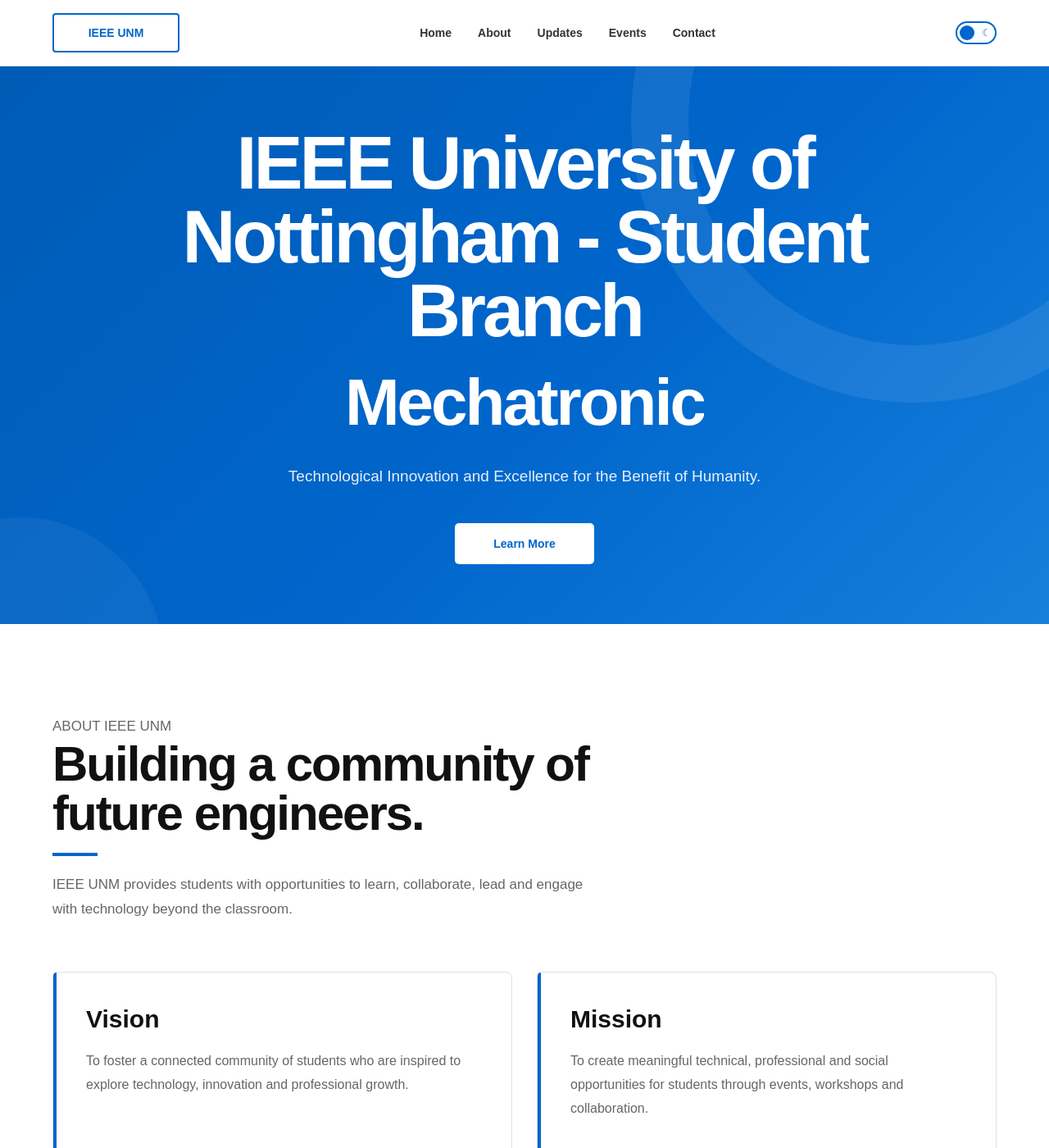
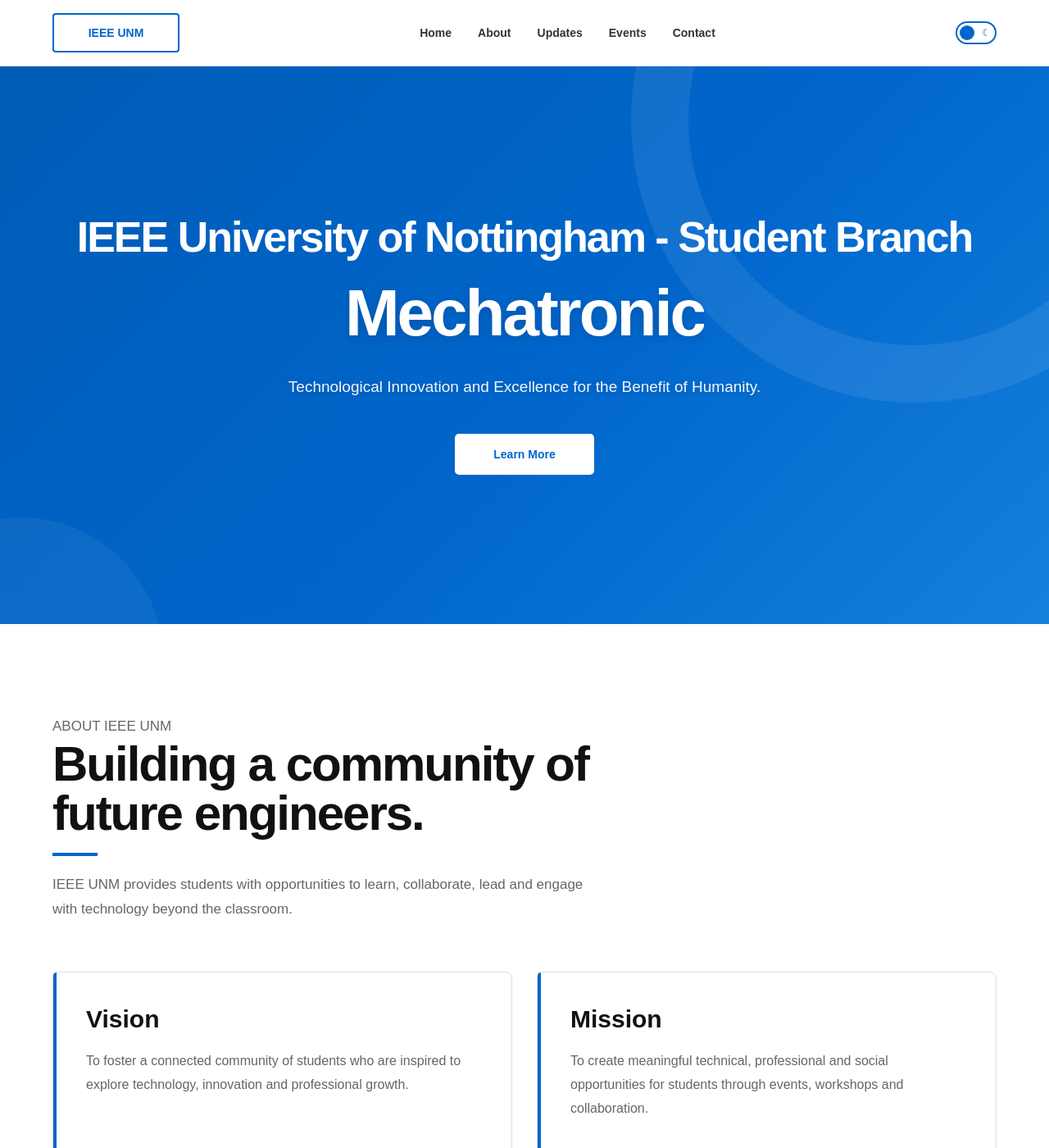
Before and after one commit to Tofu06/IEEE_UNM_websitetest, a Jekyll site: the page built from index.html, in a window 1280 px wide and 1400 px high. Shown: the whole window at 82% size. Built offline with Jekyll 4.4.1, drawn with Linux system fonts in a browser that asks for light colours.

Commit message:
Updated mode transition + fixed missing link

```diff
--- a/_config.yml
+++ b/_config.yml
@@ -1,7 +1,7 @@
 title: IEEE UNM
 email: ''
 description: IEEE University of Nottingham Malaysia Student Branch
-url: ''
+url: "https://tofu06.github.io"
 baseurl: '/IEEE-UNM-website'
 markdown: kramdown
 permalink: /updates/:year/:month/:day/:title/
--- a/assets/css/style.css
+++ b/assets/css/style.css
@@ -499,7 +499,7 @@
 }
 
 /* =========================================================
-   DARK MODE TRANSITION
+   DARK/LIGHT MODE TRANSITION
    ========================================================= */
 
 .theme-transition {
@@ -515,23 +515,32 @@
 
     pointer-events: none;
 
+    background: var(--transition-color);
+
     clip-path: circle(
-        0% at var(--transition-x) var(--transition-y)
+        0px at var(--transition-x) var(--transition-y)
     );
 
-    transition: clip-path 0.7s cubic-bezier(0.4, 0, 0.2, 1);
+    transition: none;
 }
 
 .theme-transition.expand {
     clip-path: circle(
-        150% at var(--transition-x) var(--transition-y)
+        var(--transition-radius)
+        at var(--transition-x) var(--transition-y)
     );
+
+    transition:
+        clip-path 0.55s cubic-bezier(0.4, 0, 0.2, 1);
 }
 
 .theme-transition.contract {
     clip-path: circle(
-        0% at var(--transition-x) var(--transition-y)
+        0px at var(--transition-x) var(--transition-y)
     );
+
+    transition:
+        clip-path 0.55s cubic-bezier(0.4, 0, 0.2, 1);
 }
 
 /* -------------------------
@@ -627,7 +636,7 @@
             #1680dc 100%
         );
 
-    color: var(--white);
+    color: #ffffff;
 }
 
 
@@ -672,12 +681,10 @@
     position: relative;
     z-index: 1;
 
-    width: min(90%, 1000px);
+    width: min(90%, 1200px);
 
     display: flex;
-
     flex-direction: column;
-
     align-items: center;
     justify-content: center;
 
@@ -685,19 +692,31 @@
 }
 
 .hero-content h1 {
+    width: 100%;
+    white-space: nowrap;
+    text-align: center;
+
+    font-size: 52px;
+    letter-spacing: -2px;
+}
+
+/* Main title */
+
+.hero-content h1 {
+    width: 100%;
+
     margin-bottom: 20px;
 
-    color: var(--white);
-
-    font-size: clamp(50px, 8vw, 90px);
-
+    color: #ffffff;
+
+    font-size: 52px;
     line-height: 1;
 
-    letter-spacing: -4px;
-
+    letter-spacing: -2px;
     font-weight: 800;
-}
-
+
+    white-space: nowrap;
+}
 
 /* Rotating discipline */
 
@@ -716,7 +735,7 @@
 #rotatingText {
     display: inline-block;
 
-    color: var(--white);
+    color: #ffffff;
 
     font-size: clamp(45px, 7vw, 80px);
 
@@ -725,6 +744,9 @@
     letter-spacing: -3px;
 
     font-weight: 700;
+
+    text-shadow:
+        0 2px 12px rgba(0, 0, 0, 0.15);
 
     animation: textSlideIn 0.45s ease;
 }
@@ -737,28 +759,29 @@
 
     margin-bottom: 15px;
 
-    color: rgba(255, 255, 255, 0.9);
+    color: rgba(255, 255, 255, 0.95);
 
     font-size: 19px;
-
     line-height: 1.8;
-}
-
+
+    text-shadow:
+        0 1px 8px rgba(0, 0, 0, 0.12);
+}
 
 /* Hero button */
 
 .hero .button-placeholder {
     margin-top: 25px;
 
-    background: var(--white);
-    color: var(--primary-blue);
+    background: #ffffff;
+    color: #0066cc;
 
     border: none;
 }
 
 .hero .button-placeholder:hover {
-    background: var(--light-blue);
-    color: var(--dark-blue);
+    background: #eaf4ff;
+    color: #004c99;
 }
 
 
@@ -769,13 +792,11 @@
 @keyframes textSlideIn {
     from {
         opacity: 0;
-
         transform: translateY(100%);
     }
 
     to {
         opacity: 1;
-
         transform: translateY(0);
     }
 }
--- a/assets/js/main.js
+++ b/assets/js/main.js
@@ -72,16 +72,49 @@
         }
 
         themeToggle.addEventListener("click", () => {
-        const isDark = document.body.classList.contains("dark-mode");
 
-        const rect = themeToggle.getBoundingClientRect();
+            const isDark =
+                document.body.classList.contains("dark-mode");
 
-        const x = rect.left + rect.width / 2;
-        const y = rect.top + rect.height / 2;
+            const rect =
+                themeToggle.getBoundingClientRect();
 
-        const overlay = document.createElement("div");
+            const x =
+                rect.left + rect.width / 2;
 
-        overlay.className = "theme-transition";
+            const y =
+                rect.top + rect.height / 2;
+
+            /*
+            * Calculate the distance from the button
+            * to the furthest corner of the screen.
+            *
+            * This guarantees the circle completely
+            * covers the screen.
+            */
+
+            const distances = [
+                Math.hypot(x, y),
+                Math.hypot(window.innerWidth - x, y),
+                Math.hypot(x, window.innerHeight - y),
+                Math.hypot(
+                    window.innerWidth - x,
+                    window.innerHeight - y
+                )
+            ];
+
+            const radius =
+                Math.max(...distances) + 10;
+
+            /*
+            * Create transition overlay.
+            */
+
+            const overlay =
+                document.createElement("div");
+
+            overlay.className =
+                "theme-transition";
 
             overlay.style.setProperty(
                 "--transition-x",
@@ -93,18 +126,42 @@
                 `${y}px`
             );
 
-        // Dark → Light = white
-        // Light → Dark = dark
-        overlay.style.background =
-            isDark ? "#ffffff" : "#101820";
+            overlay.style.setProperty(
+                "--transition-radius",
+                `${radius}px`
+            );
+
+            /*
+            * Decide which colour the overlay should be.
+            *
+            * Light → Dark = dark overlay
+            * Dark → Light = white overlay
+            */
+
+            overlay.style.setProperty(
+                "--transition-color",
+                isDark ? "#ffffff" : "#101820"
+            );
 
             document.body.appendChild(overlay);
 
+            /*
+            * Start expansion.
+            */
+
+            requestAnimationFrame(() => {
                 requestAnimationFrame(() => {
                     overlay.classList.add("expand");
                 });
+            });
+
+            /*
+            * Wait until the screen is completely covered,
+            * then change the actual theme underneath.
+            */
 
             setTimeout(() => {
+
                 document.body.classList.toggle(
                     "dark-mode",
                     !isDark
@@ -124,14 +181,71 @@
                     themeIcon.textContent =
                         !isDark ? "☀" : "☾";
                 }
-        }, 350);
+
+                /*
+                * Now reveal the new theme by shrinking
+                * the circle back toward the button.
+                */
+
+                requestAnimationFrame(() => {
+                    overlay.classList.remove("expand");
+                    overlay.classList.add("contract");
+                });
+
+            }, 600);
+
+            /*
+            * Remove the overlay once the contraction
+            * animation is finished.
+            */
 
             setTimeout(() => {
                 overlay.remove();
-        }, 750);
+            }, 1200);
         });
     }
 
+
+    /* =====================================================
+    DYNAMIC HERO TITLE SIZE
+    ===================================================== */
+
+    function fitHeroTitle() {
+        const heroTitle = document.getElementById("heroTitle");
+
+        if (!heroTitle) {
+            return;
+        }
+
+        const availableWidth = heroTitle.parentElement.clientWidth;
+
+        let minSize = 18;
+        let maxSize = 52;
+
+        heroTitle.style.fontSize = `${maxSize}px`;
+
+        if (heroTitle.scrollWidth <= availableWidth) {
+            return;
+        }
+
+        while (maxSize - minSize > 0.5) {
+            const midSize = (minSize + maxSize) / 2;
+
+            heroTitle.style.fontSize = `${midSize}px`;
+
+            if (heroTitle.scrollWidth > availableWidth) {
+                maxSize = midSize;
+            } else {
+                minSize = midSize;
+            }
+        }
+
+        heroTitle.style.fontSize = `${minSize}px`;
+    }
+
+    fitHeroTitle();
+
+    window.addEventListener("resize", fitHeroTitle);
 
     /* =====================================================
     HERO TEXT ROTATION
```
Lines whose indentation alone changed are shown as unchanged.
